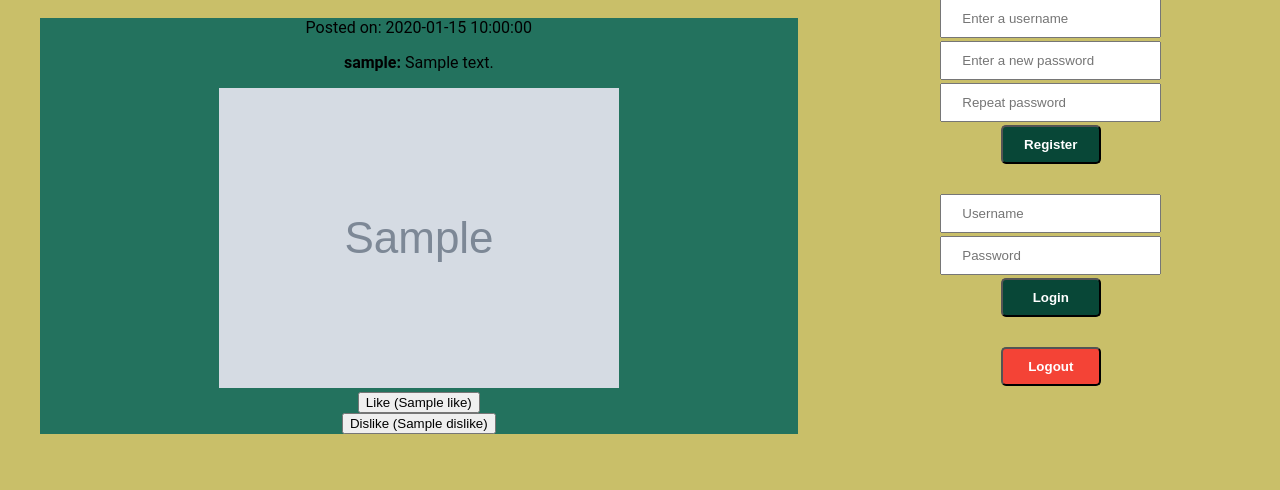
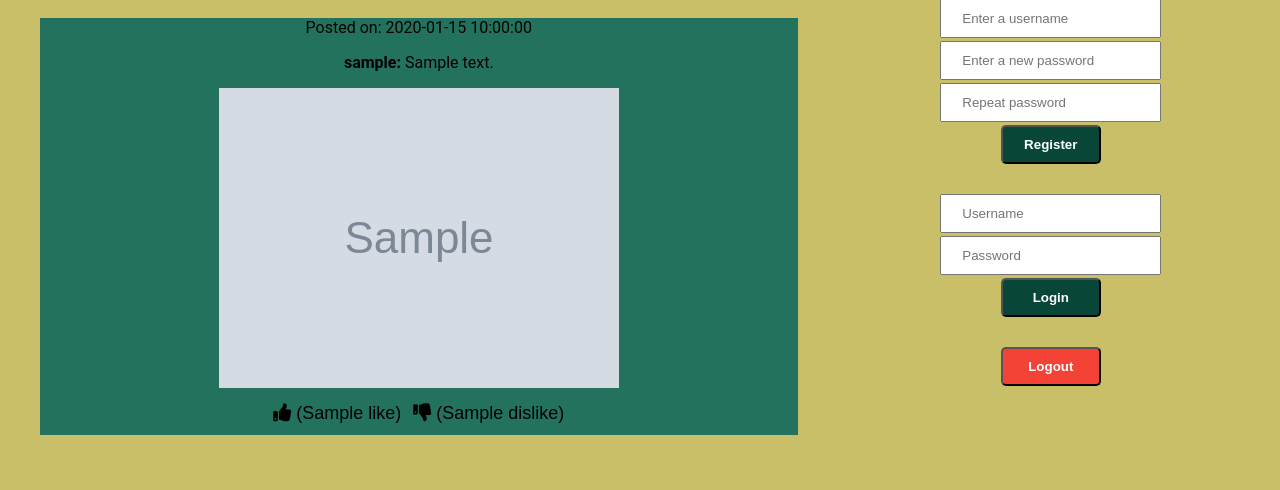
Before and after one commit to NightlessRam/plusminusminus, a Flask app: page / in a window 1280 px wide. Shown: the part 242-732 px from the top of the page. Run offline with Flask 3, Linux system fonts and the light colour scheme; grey boxes marked "Sample" are stand-in pictures; a database or web service that is not in the repository returns one stand-in record (values such as "Sample title"); some libraries are stand-ins or nearby versions.

Commit message:
Updated design so it looks better

```diff
--- a/app/templates/index.html
+++ b/app/templates/index.html
@@ -4,6 +4,8 @@
     <meta charset="UTF-8">
     <title>Home</title>
     <link rel="stylesheet" type="text/css" href="static/css/style.css">
+    <link rel="stylesheet" href="https://cdnjs.cloudflare.com/ajax/libs/font-awesome/5.15.3/css/all.min.css">
+</head>
 </head>
 <body>
     <h1> Welcome, {{ username }}!</h1>
@@ -33,19 +35,22 @@
                 {% if post.image %}
                 <img src="{{ url_for('static', filename='image/' + post.image) }}" alt="User uploaded image">
                 {% endif %}
+
+                <div class="interaction-sidebyside">
                 <!-- Like Form -->
                 <form method="POST" action="{{ url_for('interact') }}">
                     <input type="hidden" name="post_id" value="{{ post._id }}" />
                     <input type="hidden" name="interaction" value="Like" />
-                    <button type="submit">Like ({{ post.get('like', 0) }})</button>
+                    <button type="submit" class="like-btn"><i class="fas fa-thumbs-up"></i> ({{ post.get('like', 0) }})</button>
                 </form>
 
                 <!-- Dislike Form -->
                 <form method="POST" action="{{ url_for('interact') }}">
                     <input type="hidden" name="post_id" value="{{ post._id }}" />
                     <input type="hidden" name="interaction" value="Dislike" />
-                    <button type="submit">Dislike ({{ post.get('dislike', 0) }})</button>
+                    <button type="submit" class="dislike-btn"><i class="fas fa-thumbs-down"></i> ({{ post.get('dislike', 0) }})</button>
                 </form>
+                </div>
             </div>
             {% endfor %}
         </div>
```
